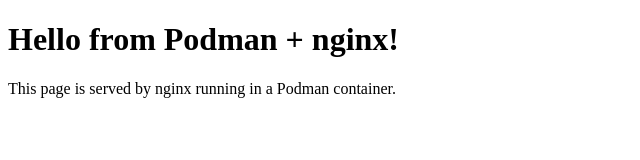
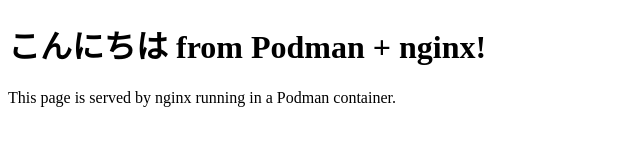
Before and after one commit to tmiyoshi3/ai-devcontainer-template, a plain HTML site: page index.html in a window 1280 px wide. Shown: the whole page, without its empty margins (0-640 px from the left). Drawn offline with Linux system fonts and the light colour scheme.

Commit message:
fix: playwright mcpで日本語が文字化けしたため日本語フォントを追加

```diff
--- a/index.html
+++ b/index.html
@@ -6,7 +6,7 @@
     <title>Hello from Podman</title>
 </head>
 <body>
-    <h1>Hello from Podman + nginx!</h1>
+    <h1>こんにちは from Podman + nginx!</h1>
     <p>This page is served by nginx running in a Podman container.</p>
 </body>
 </html>
```
Also changed, not shown: 1 other file.
